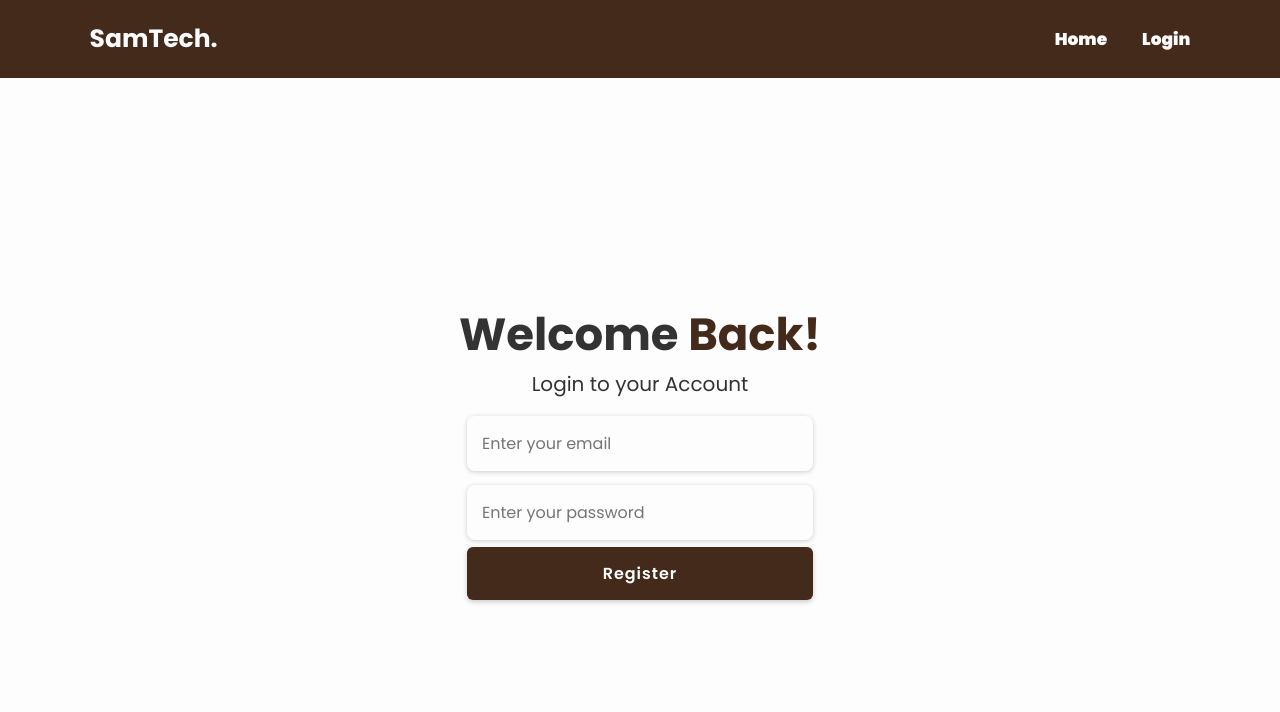
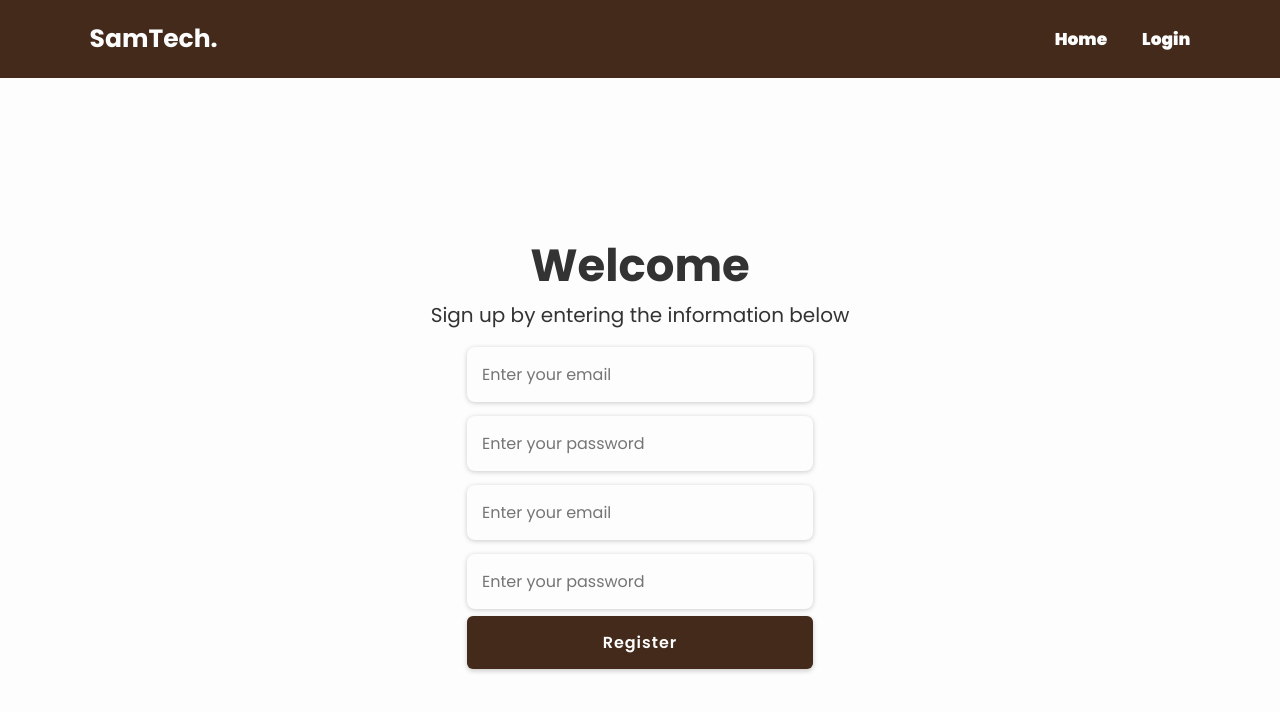
Before and after one commit to SamTech-Africa/library_management_system_frontend, a React (Create React App) app: page /register in a window 1280 px wide. Shown: the top 712 px of the page. Built offline with nearby package versions, Linux system fonts and the light colour scheme.

Commit message:
Login and Sign up page in progress

```diff
--- a/src/container/pages/components/auth/Register.jsx
+++ b/src/container/pages/components/auth/Register.jsx
@@ -19,10 +19,17 @@ const Register  = () => {
       <section className={styles.formSection}>
 
 
-        <h2 class="heading">Welcome <span>Back!</span></h2>
-        <p>Login to your Account</p>
+        <h2 class="heading">Welcome </h2>
+        <p>Sign up by entering the information below</p>
 
         <form className={styles.formInput} action="#">
+            <div class={styles.inputBox}>
+                <input type="text" placeholder="Enter your email" />
+            </div>
+            <div class={styles.inputBox}>
+                <input type="password" placeholder="Enter your password" />
+            </div>
+
             <div class={styles.inputBox}>
                 <input type="text" placeholder="Enter your email" />
             </div>
```
